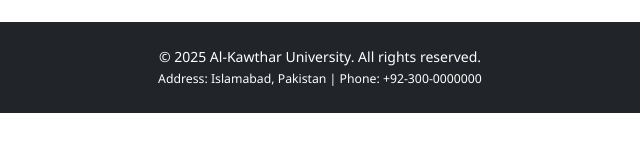
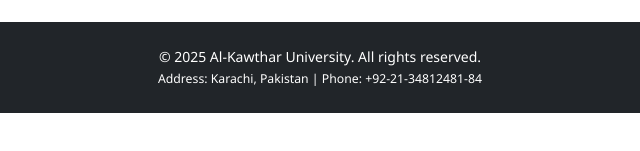
Before and after one commit to youthkorner/aku, a plain HTML site: page about/core-values.html in a window 1280 px wide. Shown: the part 521-672 px from the top of the page, 320-960 px from the left. Drawn offline with nearby package versions, Linux system fonts and the light colour scheme.

Commit message:
Add files via upload

```diff
--- a/about/core-values.html
+++ b/about/core-values.html
@@ -68,7 +68,7 @@
   <footer class="bg-dark text-white py-4 mt-5">
     <div class="container text-center">
       <p class="mb-0">&copy; 2025 Al-Kawthar University. All rights reserved.</p>
-      <small>Address: Islamabad, Pakistan | Phone: +92-300-0000000</small>
+      <small>Address: Karachi, Pakistan | Phone: +92-21-34812481-84</small>
     </div>
   </footer>
 
```
Also changed, not shown: about/future.html (+1 -1 lines), about/inspiration.html (+1 -1 lines), about/leadership.html (+1 -1 lines), about/management.html (+1 -1 lines), about/mission.html (+1 -1 lines), about/vision.html (+1 -1 lines).
